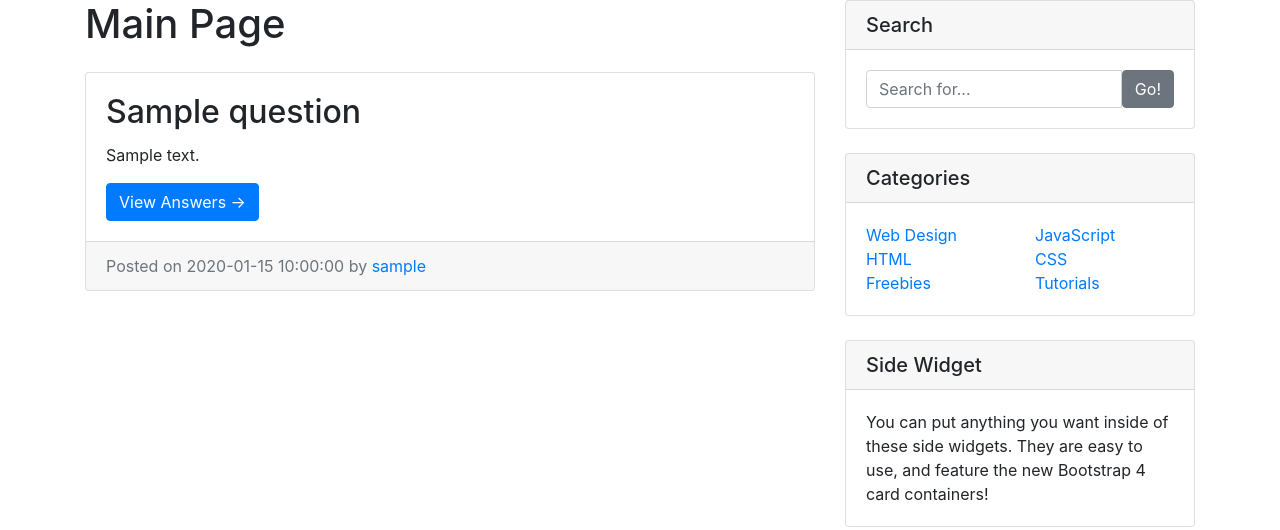
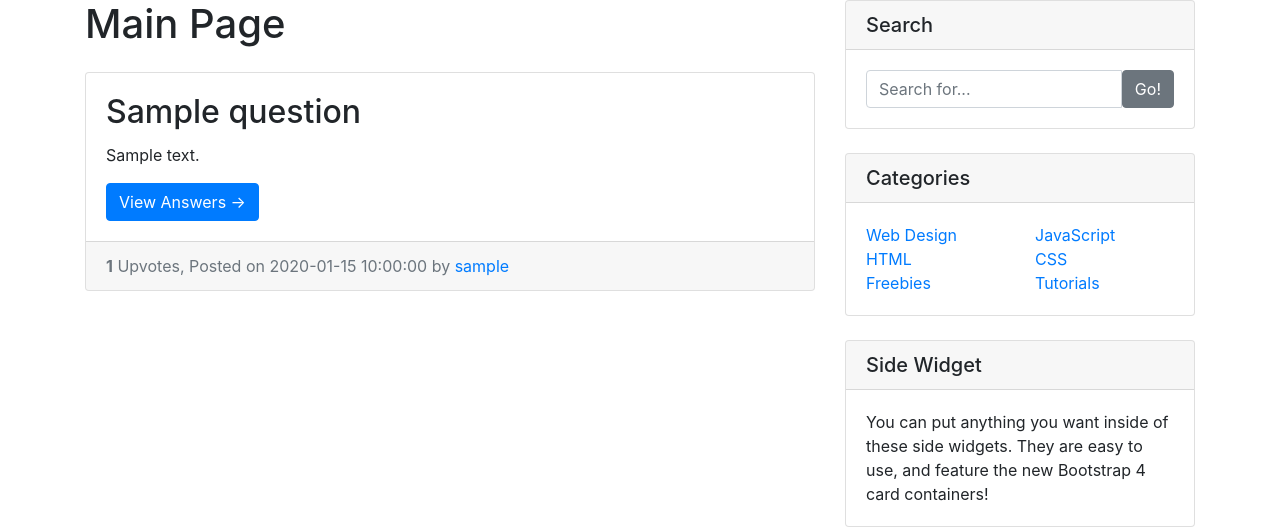
Before and after one commit to krkartikay/HackOnStack, a Flask app: template templates/index.html in a window 1280 px wide. Shown: the part 80-610 px from the top of the page. Run offline with Flask 2, Linux system fonts and the light colour scheme; tables that the repository leaves empty hold one stand-in row (values such as "Sample post"); the template is opened without the code that fills it: values that come from a table or form of the project are taken from there, most other values are stand-ins (such as "Sample title", 1, 10 or a date in 2020); some libraries are stand-ins or nearby versions.

Commit message:
order by upvotes

```diff
--- a/app.py
+++ b/app.py
@@ -10,7 +10,7 @@ from vote_system import *
 
 @app.route('/')
 def homepage():
-    qs = Question.query.all()
+    qs = Question.query.order_by(Question.upvotes.desc()).all()
     return render_template("index.html",questions=qs)
 
 @app.route('/login/', methods=['POST','GET'])
@@ -144,7 +144,7 @@ def post_answer(q_id):
 @app.route('/question/<int:q_id>')
 def question(q_id):
     qs = Question.query.filter_by(q_id=q_id).first()
-    ans = Answer.query.filter_by(q_id=q_id).all()
+    ans = Answer.query.filter_by(q_id=q_id).order_by(Answer.upvotes.desc()).all()
     return render_template("display_question.html", question=qs, answers=ans)
 
 
--- a/templates/index.html
+++ b/templates/index.html
@@ -13,6 +13,7 @@
     <a href="{{url_for("question", q_id = ques.q_id)}}" class="btn btn-primary">View Answers &rarr;</a>
   </div>
   <div class="card-footer text-muted">
+    <strong>{{ques.upvotes}}</strong> Upvotes,
     Posted on {{ques.post_time}} by
     <a href="{{url_for("profile_page", u_id = ques.author_u_id)}}">{{helpers.get_username(ques.author_u_id)}}</a>
   </div>
```
